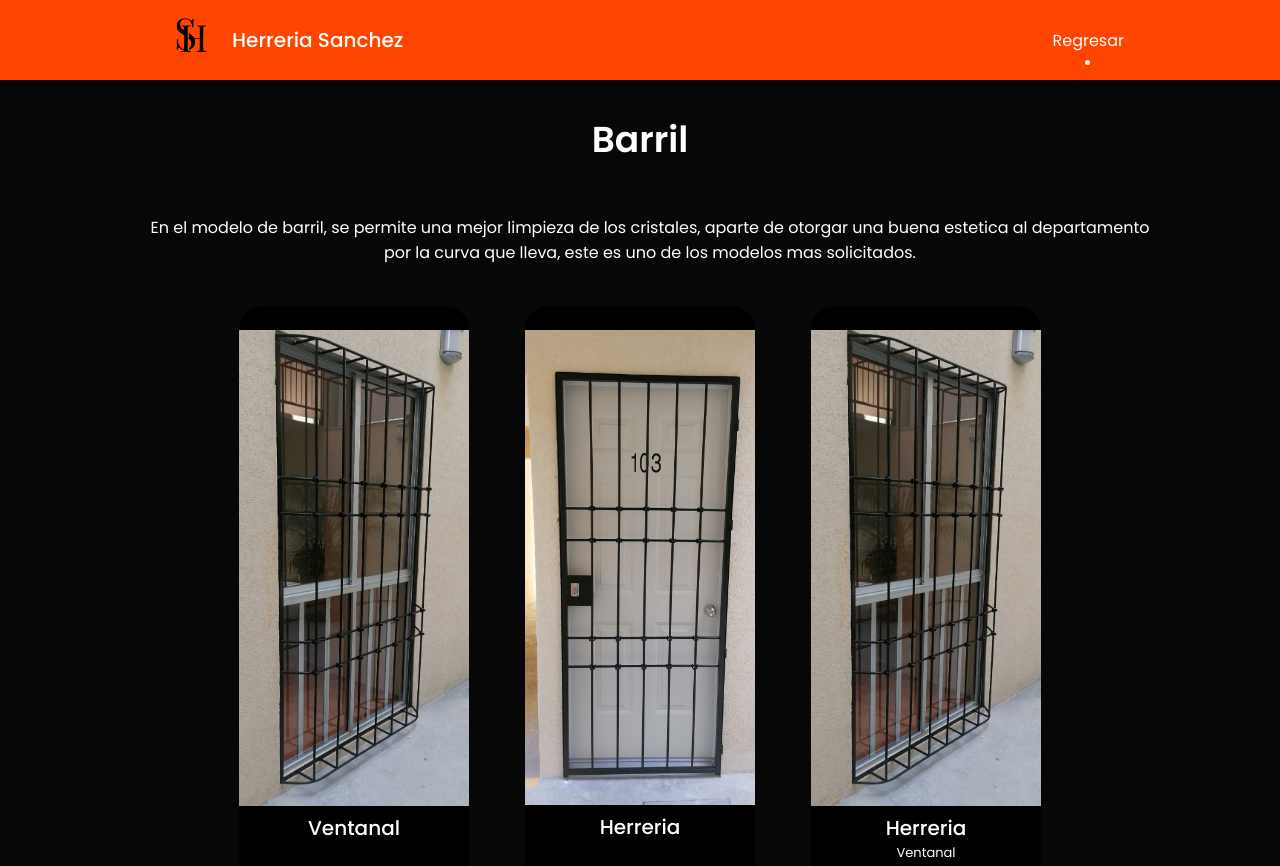
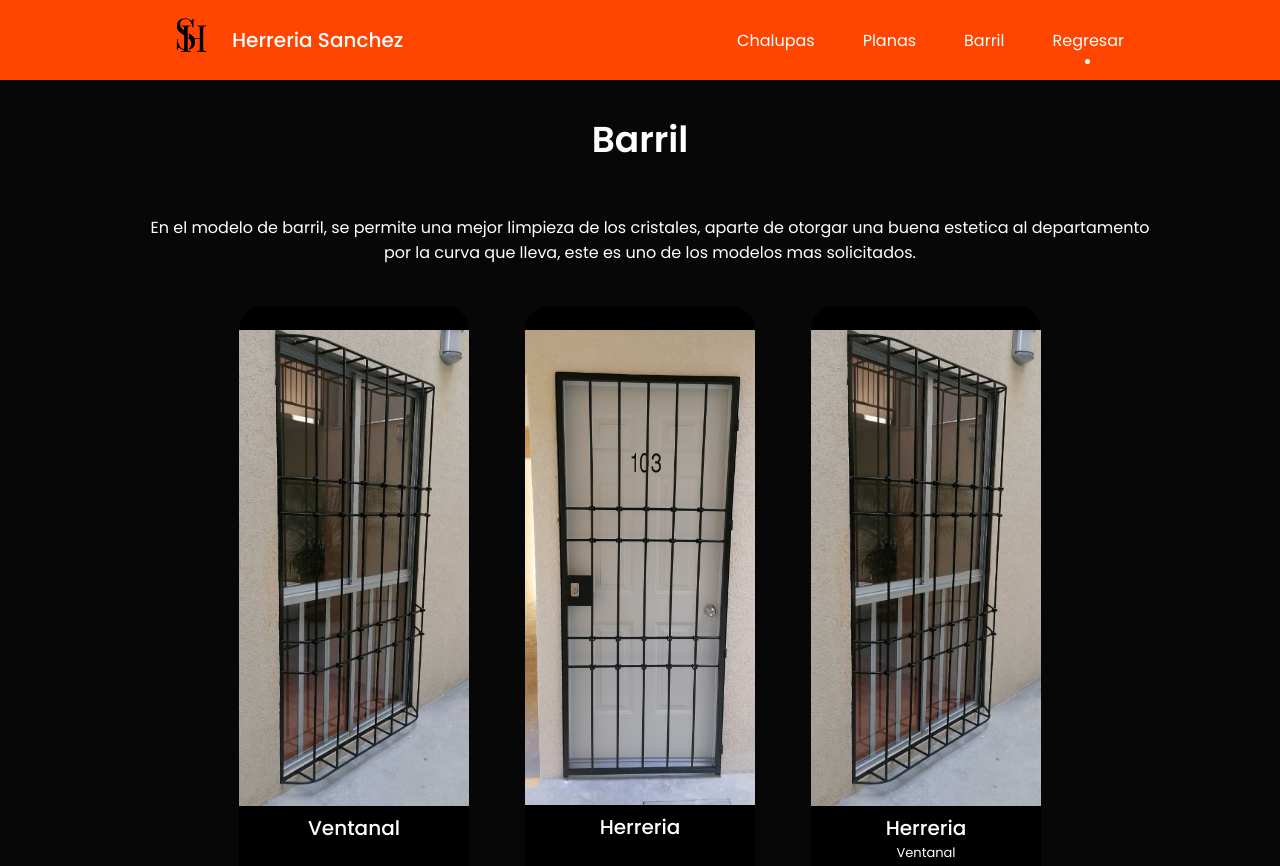
Before and after one commit to castillo0-manuel/pruebas, a plain HTML site: page barril.html in a window 1280 px wide. Shown: the top 866 px of the page. Drawn offline with nearby package versions, Linux system fonts and the light colour scheme; files whose address does not match are found by name.

Commit message:
enlaces a herreria

```diff
--- a/barril.html
+++ b/barril.html
@@ -34,6 +34,16 @@
         </a>
         <div class="nav__menu" id="nav-menu">
           <ul class="nav__list">
+            <li class="nav__item">
+              <a href="chalupas.html" class="nav__link ">Chalupas</a>
+            </li>
+            <li class="nav__item">
+              <a href="planas.html" class="nav__link ">Planas</a>
+            </li>
+            <li class="nav__item">
+              <a href="barril.html" class="nav__link ">Barril</a>
+            </li>
+            <li class="nav__item">
               <a href="herreria_gap.html" class="nav__link active-link">Regresar</a>
             </li>
           </ul>
```
Also changed, not shown: chalupas.html (+9 -0 lines), planas.html (+9 -0 lines).
